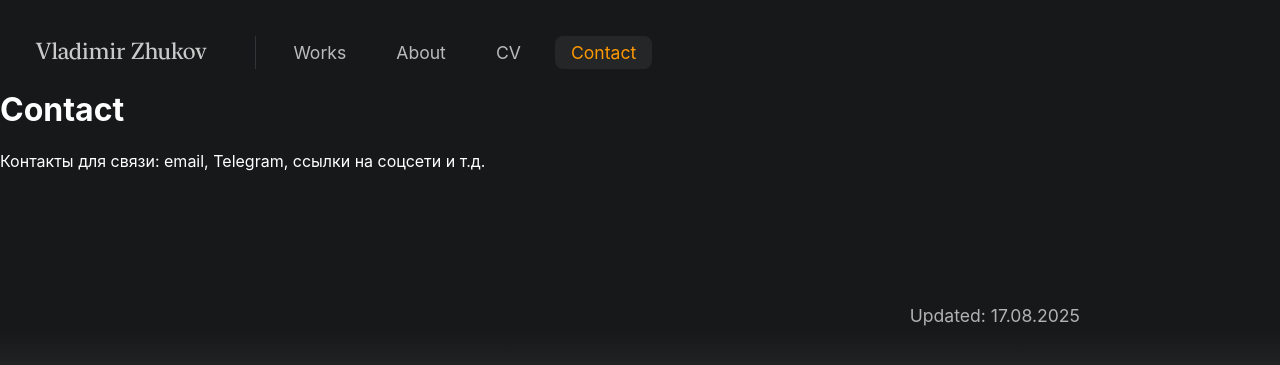
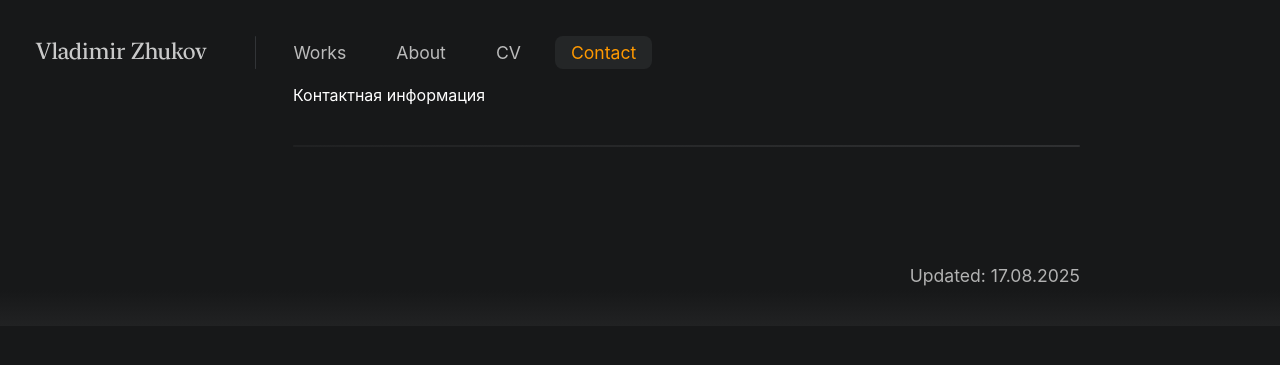
Before and after one commit to uxiscool/experience, a Jekyll site: the page built from contact.md, in a window 1280 px wide. Shown: the top 365 px of the page. Built offline with Jekyll 4.4.1, drawn with Linux system fonts in a browser that asks for light colours.

Commit message:
Add files via upload

```diff
--- a/contact.md
+++ b/contact.md
@@ -3,6 +3,13 @@ layout: default
 title: Contact
 permalink: /contact/
 ---
-
-<h1>Contact</h1>
-<p>Контакты для связи: email, Telegram, ссылки на соцсети и т.д.</p>
+<div class="container">
+  <!-- контактный блок -->
+  <div class="contacts">
+    <p>
+    Контактная информация
+    </p>
+  </div>
+  <!-- Градиентный разделитель -->
+  <div class="intro-divider"></div>
+</div>
```
Also changed, not shown: cv.md (+10 -3 lines).
